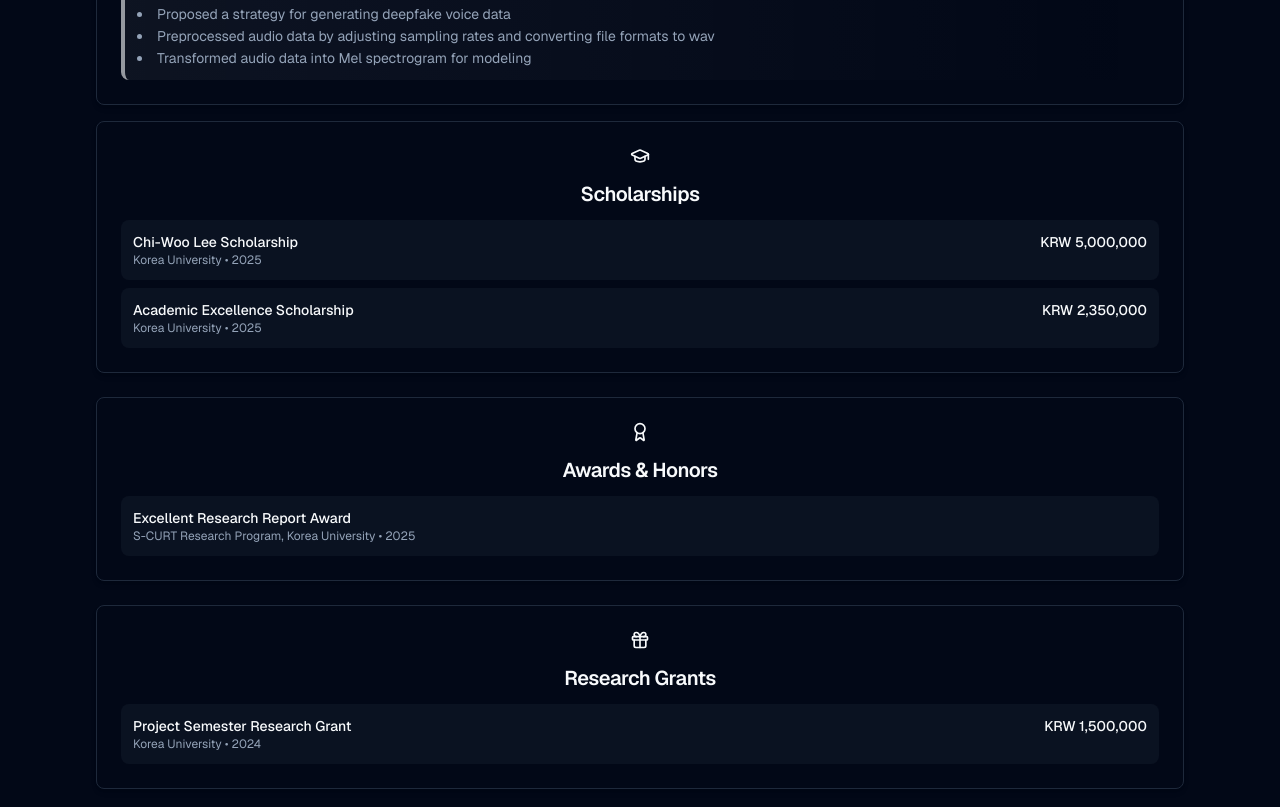
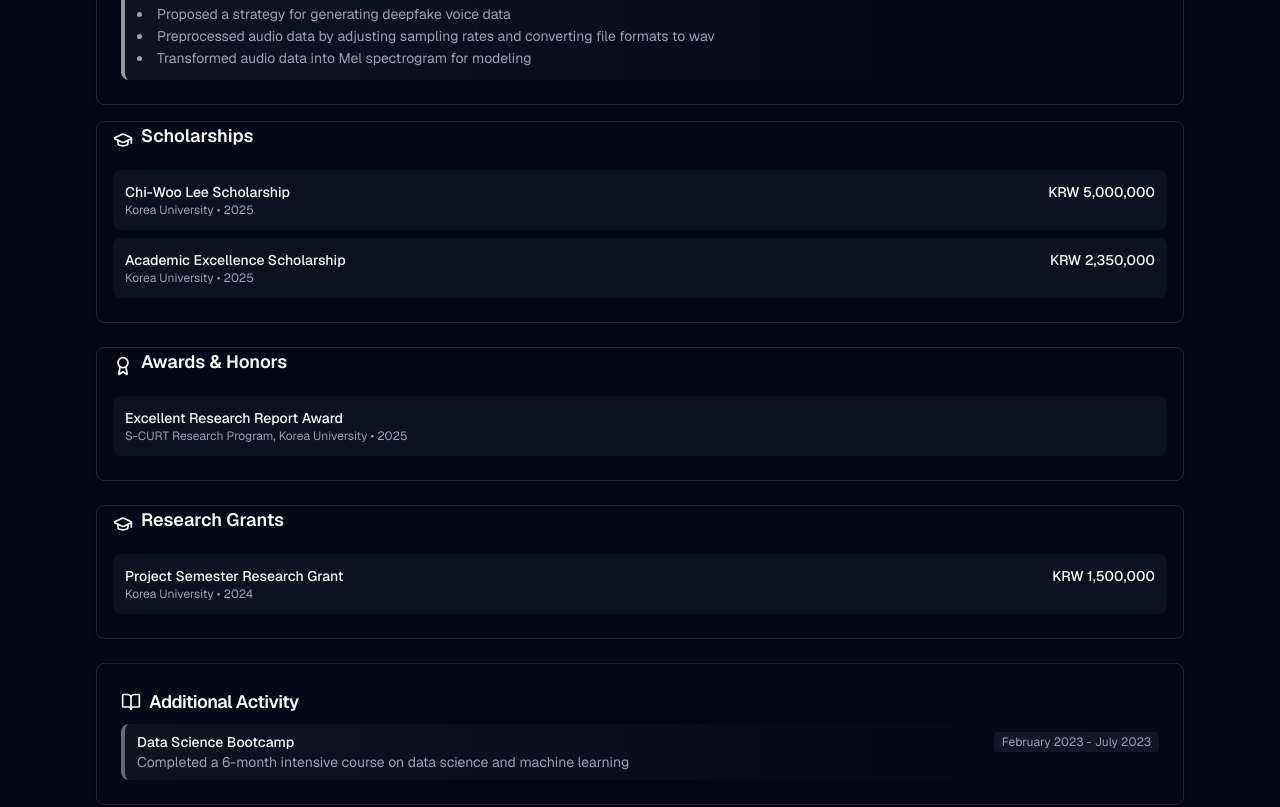
Before and after one commit to kangmg/CV, a Next.js app: page /CV/ in a window 1280 px wide. Shown: the part 2620-3427 px from the top of the page. Built offline with nearby package versions, Linux system fonts and the light colour scheme.

Commit message:
align issue

```diff
--- a/components/cv/awards.tsx
+++ b/components/cv/awards.tsx
@@ -12,7 +12,7 @@ export function Awards({ awards, scholarships, grants }: AwardsProps) {
   const awardCategories = [
     { title: "Awards & Honors", items: awards, icon: AwardIcon },
     { title: "Scholarships", items: scholarships, icon: GraduationCap },
-    { title: "Research Grants", items: grants, icon: Gift },
+    { title: "Research Grants", items: grants, icon: GraduationCap },
   ]
 
   return (
@@ -20,13 +20,13 @@ export function Awards({ awards, scholarships, grants }: AwardsProps) {
       {awardCategories.map((category, index) => (
         category.items.length > 0 && (
           <Card key={index} className="border-border bg-card shadow-md hover:shadow-lg transition-shadow duration-300 mb-6">
-            <CardHeader className="pb-3 flex items-center gap-2">
+            <div className="pb-3 flex items-center gap-2 px-4">
               <category.icon className="w-5 h-5 text-primary" />
-              <CardTitle className="text-xl font-semibold text-foreground">
+              <h3 className="text-lg font-semibold text-foreground mb-2">
                 {category.title}
-              </CardTitle>
-            </CardHeader>
-            <CardContent className="pt-0">
+              </h3>
+            </div>
+            <CardContent className="pt-0 px-4">
               <div className="space-y-2">
                 {category.items.map((item, itemIndex) => (
                   <div key={itemIndex} className="flex justify-between items-start p-3 bg-muted/30 rounded-lg">
```
